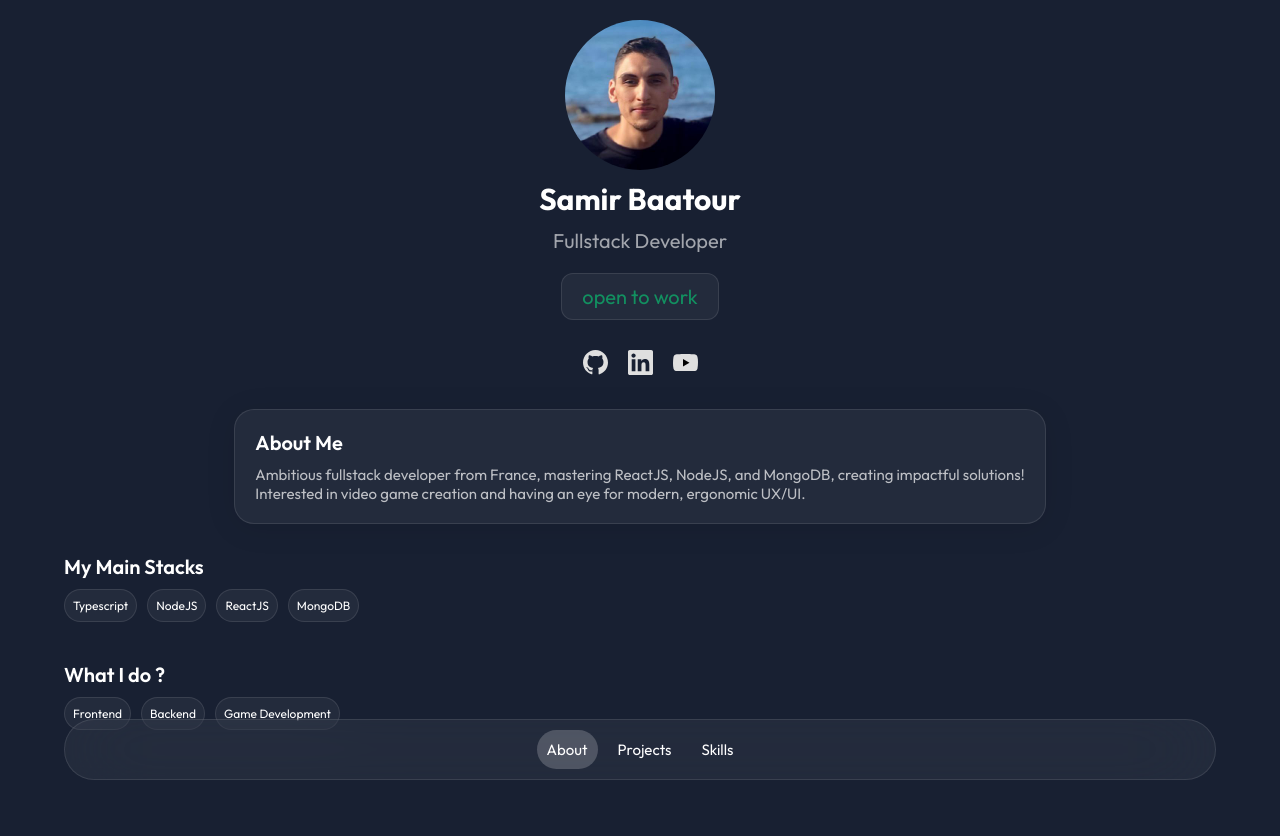
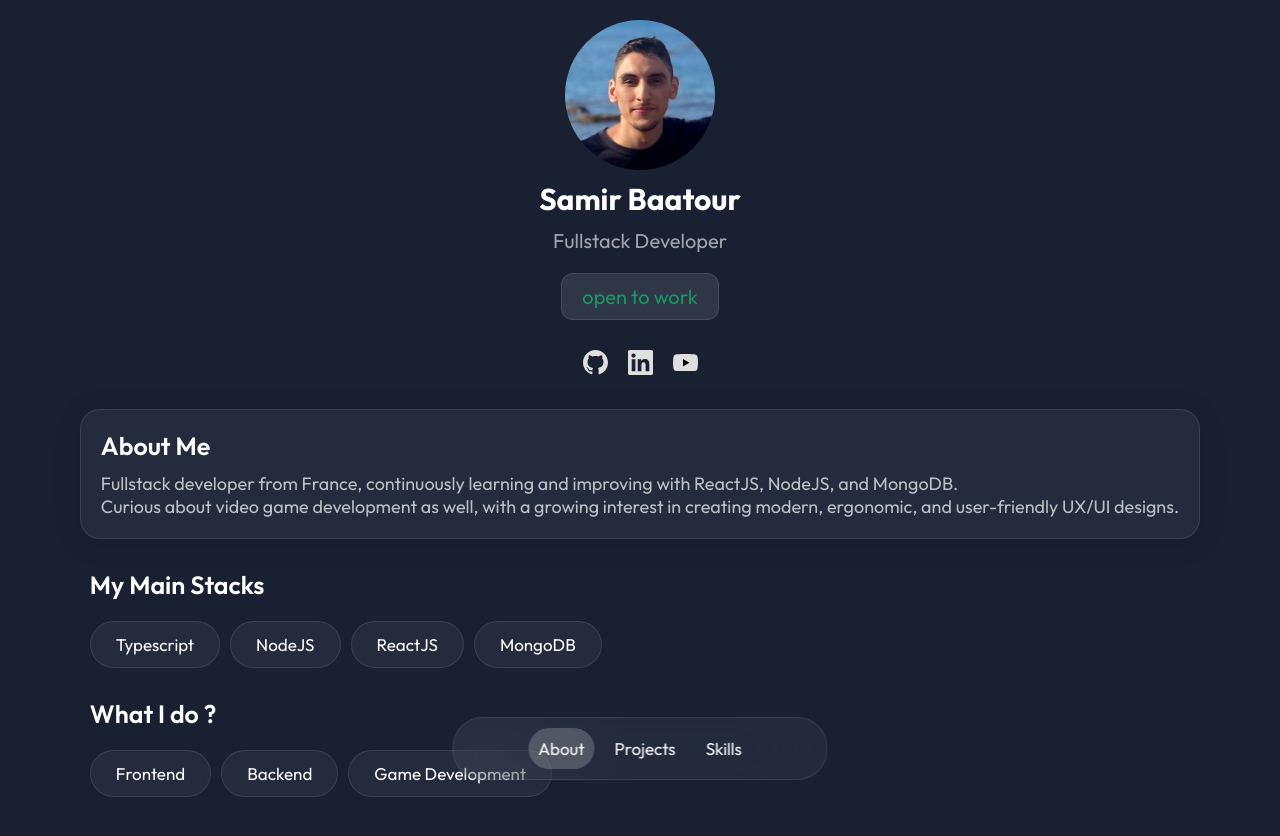
Before and after one commit to SuperCoolNinja/portfolio-2025, a React (Vite) app: page / in a window 1280 px wide. Shown: the top 836 px of the page. Built offline with nearby package versions, Linux system fonts and the light colour scheme.

Commit message:
page about us finish, need to move on on projects

```diff
--- a/src/components/AboutMe/About.tsx
+++ b/src/components/AboutMe/About.tsx
@@ -38,13 +38,13 @@ const CardAboutMe: React.FunctionComponent = () => {
     <div className={styles.wrapper_card}>
       <div className={styles.card}>
         <p className={styles.title}>About Me</p>
-        <p>
-          Ambitious fullstack developer from France, mastering ReactJS, NodeJS,
-          and MongoDB, creating impactful solutions!
+        <p className={styles.content}>
+          Fullstack developer from France, continuously learning and improving
+          with ReactJS, NodeJS, and MongoDB.
         </p>
-        <p>
-          Interested in video game creation and having an eye for modern,
-          ergonomic UX/UI.
+        <p className={styles.content}>
+          Curious about video game development as well, with a growing interest
+          in creating modern, ergonomic, and user-friendly UX/UI designs.
         </p>
       </div>
     </div>
@@ -81,6 +81,8 @@ const About: React.FunctionComponent = () => {
       <Bio />
       {OpenToWork}
       <Socials />
+
+      <div className={styles.wrapper_about_items}>
         <CardAboutMe />
         <Items
           subtitle="My Main Stacks"
@@ -91,6 +93,7 @@ const About: React.FunctionComponent = () => {
           items={["Frontend ", "Backend", "Game Development"]}
         />
       </div>
+    </div>
   );
 };
 export default About;
--- a/src/components/AboutMe/about.module.css
+++ b/src/components/AboutMe/about.module.css
@@ -1,3 +1,4 @@
+/* 880PX start on ... */
 .container {
   display: flex;
   flex-direction: column;
@@ -37,6 +38,7 @@
   font-size: clamp(1.8rem, 2vw, 2rem);
   color: white;
   font-weight: 600;
+  margin-bottom: 1rem;
 }
 
 .look_job_container {
@@ -44,7 +46,7 @@
   border-color: color-mix(in oklab, #fff 10%, transparent);
   border-radius: 1.2rem;
   padding: 1rem 2rem;
-  background-color: color-mix(in oklab, #fff 5%, transparent);
+  background-color: color-mix(in oklab, #fff 10%, transparent);
   margin: 1rem;
 }
 
@@ -69,7 +71,6 @@
   flex-direction: column;
   justify-content: center;
   align-items: flex-start;
-  gap: 1rem;
   margin: 1rem;
 }
 
@@ -83,6 +84,7 @@
   color: rgba(255, 255, 255, 0.7);
   font-weight: normal;
   font-size: 1.5rem;
+  margin-bottom: 1rem;
 }
 
 .items_container {
@@ -90,15 +92,15 @@
   flex-direction: column;
   justify-content: flex-start;
   align-items: flex-start;
-  width: 90%;
   gap: 1rem;
-  margin: 2rem 0;
+  margin: 2rem 2rem 0;
 }
 
 .items {
   display: flex;
   flex-direction: row;
   gap: 1rem;
+  margin-bottom: 1rem;
 }
 
 .item {
@@ -114,3 +116,18 @@
 .items_container:last-child {
   margin-bottom: 15rem;
 }
+
+@media screen and (min-width: 1010px) {
+  .title,
+  .subtitle {
+    font-size: 2.5rem;
+    margin-bottom: 1rem;
+  }
+  .content {
+    font-size: 1.8rem;
+  }
+  .item {
+    font-size: 1.7rem;
+    padding: 1.2rem 2.5rem;
+  }
+}
--- a/src/components/Menu/menu.module.css
+++ b/src/components/Menu/menu.module.css
@@ -9,7 +9,7 @@
   gap: 1rem;
   padding: 1rem;
   text-align: center;
-  width: 90%;
+  width: clamp(30rem, 33.33vw, 37.5rem);
   color: rgb(255, 255, 255);
   border: 1px solid #ffffff14;
   background-color: color-mix(in oklab, #fff 5%, transparent);
@@ -28,6 +28,7 @@
   background: rgba(255, 255, 255, 0.1);
   border-radius: 3rem;
   transition: background 0.2s;
+  font-size: clamp(1.5rem, 1.7vw, 1.7rem);
 }
 
 .item:not(:hover):not(.selected) {
@@ -40,3 +41,9 @@
   background: rgba(255, 255, 255, 0.2);
   cursor: pointer;
 }
+
+/* @media screen and (min-width: 1010px) {
+  .list {
+    width: 10rem;
+  }
+} */
```
Lines whose indentation alone changed are shown as unchanged.
